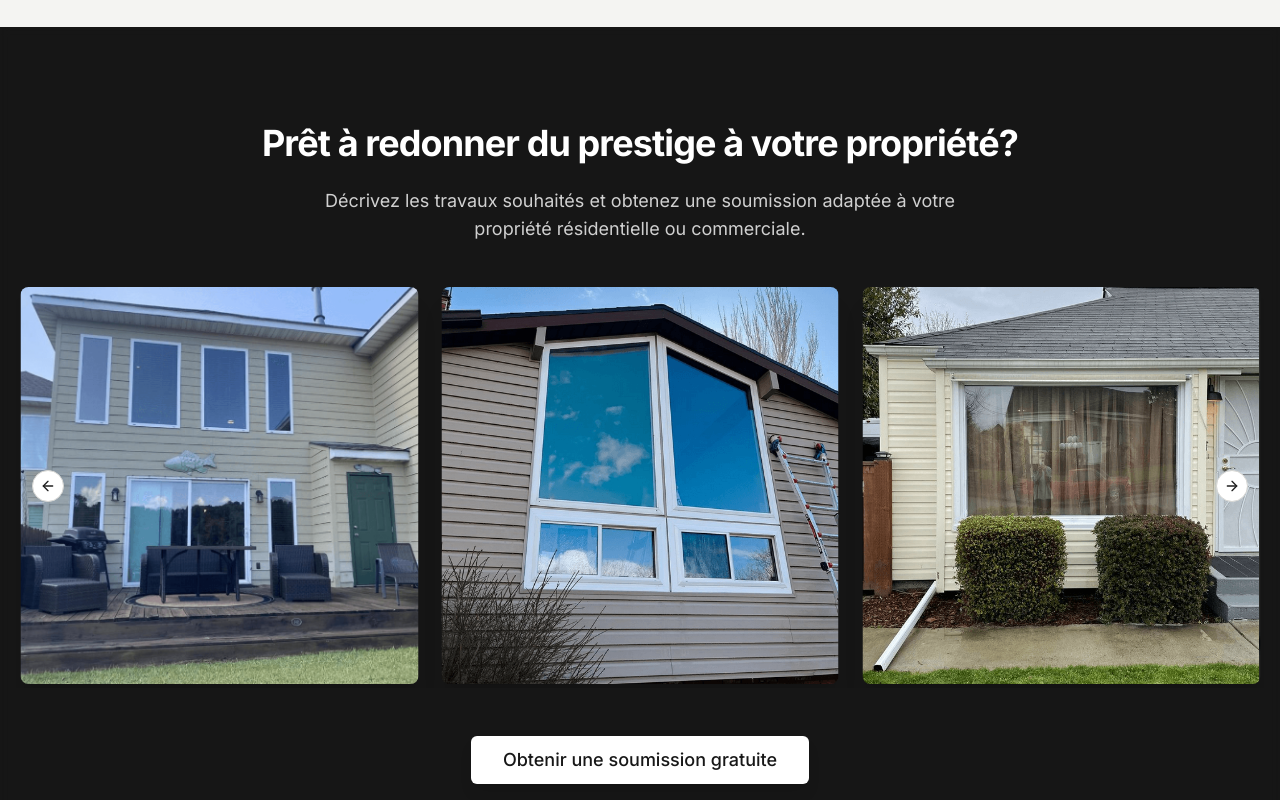
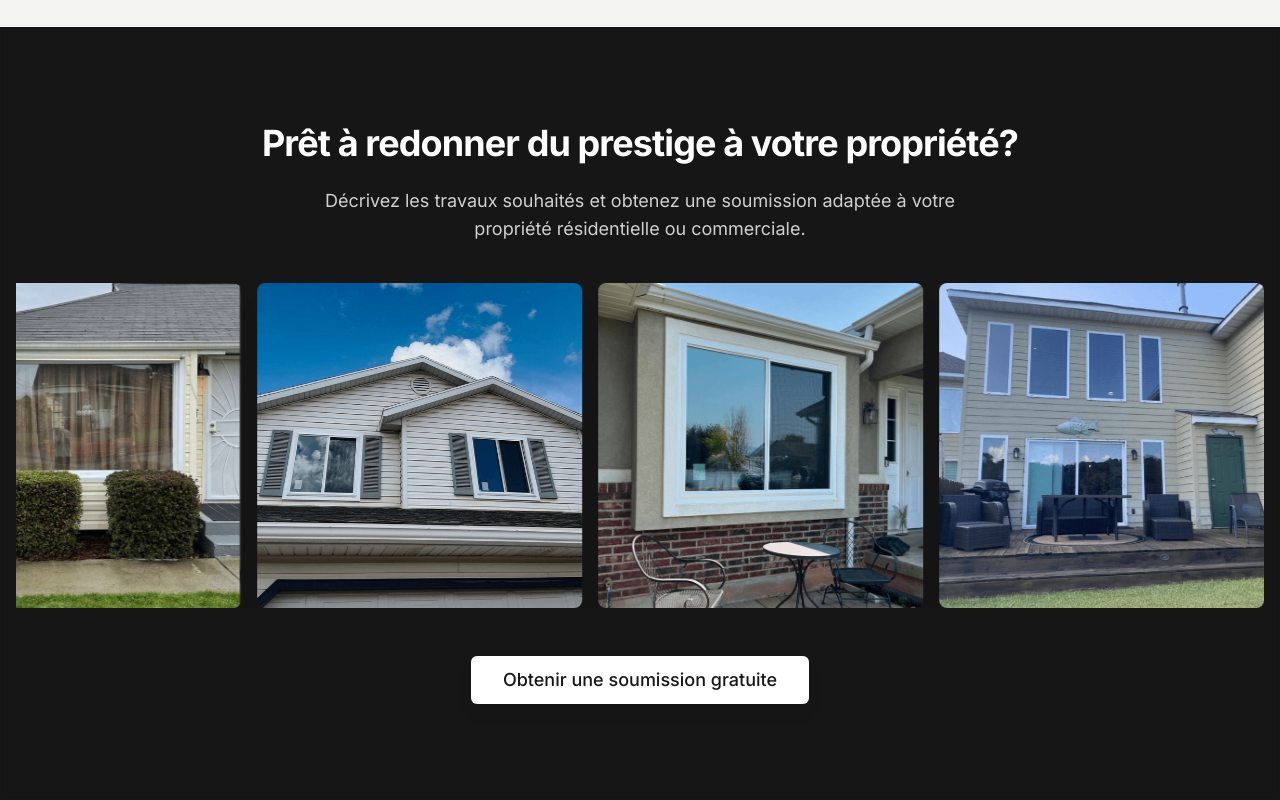
Before and after one commit to MiXir-Dev/apexprestige-mixir, a React (Vite) app: page / in a window 1280 px wide. Shown: the part 3620-4420 px from the top of the page. Built offline with nearby package versions, Linux system fonts and the light colour scheme.

Commit message:
Add embla-carousel-auto-scroll dependency for enhanced carousel functionality

```diff
--- a/package.json
+++ b/package.json
@@ -45,6 +45,7 @@
     "clsx": "^2.1.1",
     "cmdk": "^1.0.0",
     "date-fns": "^3.6.0",
+    "embla-carousel-auto-scroll": "^8.6.0",
     "embla-carousel-react": "^8.3.0",
     "input-otp": "^1.2.4",
     "lucide-react": "^0.462.0",
--- a/src/components/CTA.tsx
+++ b/src/components/CTA.tsx
@@ -1,13 +1,20 @@
+import { useRef, useState } from "react";
+import { useLocation, useNavigate } from "react-router-dom";
+import AutoScroll from "embla-carousel-auto-scroll";
 
 import { Button } from "@/components/ui/button";
 import {
   Carousel,
   CarouselContent,
   CarouselItem,
-  CarouselNext,
-  CarouselPrevious,
 } from "@/components/ui/carousel";
-import { useLocation, useNavigate } from "react-router-dom";
+import {
+  Dialog,
+  DialogContent,
+  DialogDescription,
+  DialogTitle,
+} from "@/components/ui/dialog";
+
 import { QUOTE_PATH } from "@/consts/paths";
 import { DEFAULT_HOME_COPY } from "@/consts/service-area-content";
 import {
@@ -28,11 +35,25 @@ const CTA = ({
 }: CTAProps) => {
   const navigate = useNavigate();
   const location = useLocation();
+
+  const [selectedImage, setSelectedImage] = useState<string | null>(null);
+  const [selectedImageAlt, setSelectedImageAlt] = useState("");
+
+  const autoScrollPlugin = useRef(
+    AutoScroll({
+      speed: 1.2,
+      startDelay: 800,
+      stopOnMouseEnter: true,
+      stopOnInteraction: false,
+      stopOnFocusIn: true,
+      playOnInit: true,
+    }),
+  );
+
   const ctaButtonLabel = cityName
     ? `Obtenir une soumission à ${cityName}`
     : "Obtenir une soumission gratuite";
 
-  // Images pour le carousel
   const carouselImages = [
     "/carousel/sub-carousel-2.webp",
     "/carousel/sub-carousel-1.webp",
@@ -41,70 +62,154 @@ const CTA = ({
     "/carousel/sub-carousel-5.webp",
   ];
 
+  const getImageAlt = (index: number) =>
+    cityName
+      ? `Réalisation d’entretien extérieur par Apex Prestige à ${cityName}, photo ${
+          index + 1
+        }`
+      : `Réalisation d’entretien extérieur par Apex Prestige, photo ${
+          index + 1
+        }`;
+
+  const handleImageOpen = (image: string, index: number) => {
+    setSelectedImage(image);
+    setSelectedImageAlt(getImageAlt(index));
+  };
+
+  const handleQuote = () => {
+    if (shouldOpenQuoteInNewTab(location.pathname)) {
+      openPathInNewTab(QUOTE_PATH);
+      return;
+    }
+
+    navigate(QUOTE_PATH);
+  };
+
   return (
-    <section className="bg-brand-blue py-24 relative overflow-hidden">
-  {/* Overlay flou */}
-  <div className="absolute inset-0 bg-brand-blue/10 backdrop-blur-sm"></div>
+    <>
+      <section className="relative overflow-hidden bg-brand-blue py-24">
+        {/* Blurred overlay */}
+        <div
+          className="absolute inset-0 bg-brand-blue/10 backdrop-blur-sm"
+          aria-hidden="true"
+        />
 
-  <div className="container mx-auto px-4 relative z-10">
+        <div className="container relative z-10 mx-auto px-4">
           <div className="flex flex-col items-center text-center">
-      <h2 className="text-3xl md:text-4xl font-bold text-white mb-6">
+            <h2 className="mb-6 text-3xl font-bold text-white md:text-4xl">
               {heading}
             </h2>
-      <p className="text-white/80 max-w-2xl text-lg">
+
+            <p className="max-w-2xl text-lg text-white/80">
               {subheading}
             </p>
           </div>
 
-    {/* Carousel amélioré */}
-    <div className="mt-10 relative">
+          {/* Continuous auto-scroll carousel */}
+          <div className="relative mt-10">
             <Carousel
               opts={{
-          align: "center",
+                align: "start",
                 loop: true,
+                dragFree: true,
               }}
+              plugins={[autoScrollPlugin.current]}
               className="w-full"
+              aria-label="Galerie des réalisations Apex Prestige"
             >
               <CarouselContent className="-ml-4">
-          {carouselImages.map((image, index) => (
+                {carouselImages.map((image, index) => {
+                  const imageAlt = getImageAlt(index);
+
+                  return (
                     <CarouselItem
-              key={index}
-              className="pl-4 md:basis-1/2 lg:basis-1/3 transition-opacity duration-300
-                        data-[active=true]:opacity-100
-                        data-[active=false]:opacity-60"
+                      key={image}
+                      className="
+                        basis-[82%] pl-4
+                        sm:basis-[55%]
+                        md:basis-[42%]
+                        lg:basis-[32%]
+                        xl:basis-[27%]
+                      "
                     >
-              <div className="p-1 data-[active=true]:scale-105 transition-transform duration-300">
-                <div className="aspect-square overflow-hidden rounded-lg shadow-xl">
+                      <button
+                        type="button"
+                        onClick={() => handleImageOpen(image, index)}
+                        className="
+                          group relative block w-full
+                          cursor-zoom-in overflow-hidden
+                          rounded-lg
+                          text-left
+                          shadow-xl
+                          focus-visible:outline-none
+                          focus-visible:ring-2
+                          focus-visible:ring-white
+                          focus-visible:ring-offset-2
+                          focus-visible:ring-offset-brand-blue
+                        "
+                        aria-label={`Agrandir : ${imageAlt}`}
+                      >
+                        <div className="aspect-square overflow-hidden">
                           <img
                             src={image}
-                    alt={
-                      cityName
-                        ? `Réalisation d’entretien extérieur par Apex Prestige à ${cityName}, photo ${index + 1}`
-                        : `Réalisation d’entretien extérieur par Apex Prestige, photo ${index + 1}`
-                    }
-                    className="w-full h-full object-cover hover:scale-105 transition-transform duration-500"
+                            alt={imageAlt}
+                            className="
+                              h-full w-full object-cover
+                              transition-transform duration-500
+                              group-hover:scale-105
+                            "
                             loading="lazy"
+                            draggable={false}
                           />
                         </div>
+
+                        {/* Hover overlay */}
+                        <div
+                          className="
+                            pointer-events-none absolute inset-0
+                            flex items-center justify-center
+                            bg-black/0
+                            transition-colors duration-300
+                            group-hover:bg-black/20
+                          "
+                          aria-hidden="true"
+                        >
+                          <span
+                            className="
+                              translate-y-2 rounded-full
+                              bg-black/70 px-4 py-2
+                              text-sm font-medium text-white
+                              opacity-0
+                              backdrop-blur-sm
+                              transition-all duration-300
+                              group-hover:translate-y-0
+                              group-hover:opacity-100
+                            "
+                          >
+                            Voir la photo
+                          </span>
                         </div>
+                      </button>
                     </CarouselItem>
-          ))}
+                  );
+                })}
               </CarouselContent>
-        <CarouselPrevious className="left-4" />
-        <CarouselNext className="right-4" />
             </Carousel>
           </div>
 
-
-    {/* Bouton sous le carousel */}
-    <div className="flex justify-center mt-12">
+          {/* CTA button */}
+          <div className="mt-12 flex justify-center">
             <Button
-        onClick={() => {
-          if (shouldOpenQuoteInNewTab(location.pathname)) return openPathInNewTab(QUOTE_PATH);
-          navigate(QUOTE_PATH);
-        }}
+              type="button"
+              onClick={handleQuote}
               aria-label={ctaButtonLabel}
-        className="bg-white text-brand-blue hover:bg-gray-100 font-medium py-6 px-8 rounded-md text-lg shadow-lg transform transition-transform hover:scale-105"
+              className="
+                rounded-md bg-white px-8 py-6
+                text-lg font-medium text-brand-blue
+                shadow-lg
+                transition-all duration-200
+                hover:scale-105 hover:bg-gray-100
+              "
             >
               {ctaButtonLabel}
             </Button>
@@ -112,6 +217,47 @@ const CTA = ({
         </div>
       </section>
 
+      {/* Image lightbox */}
+      <Dialog
+        open={selectedImage !== null}
+        onOpenChange={(open) => {
+          if (!open) {
+            setSelectedImage(null);
+            setSelectedImageAlt("");
+          }
+        }}
+      >
+        <DialogContent
+          className="
+            max-h-[95vh] max-w-[95vw]
+            border-white/10 bg-black/95
+            p-2 text-white
+            sm:max-w-5xl
+            [&>button]:text-white
+          "
+        >
+          <DialogTitle className="sr-only">
+            Réalisation Apex Prestige
+          </DialogTitle>
+
+          <DialogDescription className="sr-only">
+            Vue agrandie d’une réalisation d’entretien extérieur par Apex
+            Prestige.
+          </DialogDescription>
+
+          {selectedImage && (
+            <img
+              src={selectedImage}
+              alt={selectedImageAlt}
+              className="
+                max-h-[88vh] w-full
+                rounded-md object-contain
+              "
+            />
+          )}
+        </DialogContent>
+      </Dialog>
+    </>
   );
 };
 
```
Also changed, not shown: 1 other file (tests, documents, lock files or other folders). Lines whose indentation alone changed are shown as unchanged.
